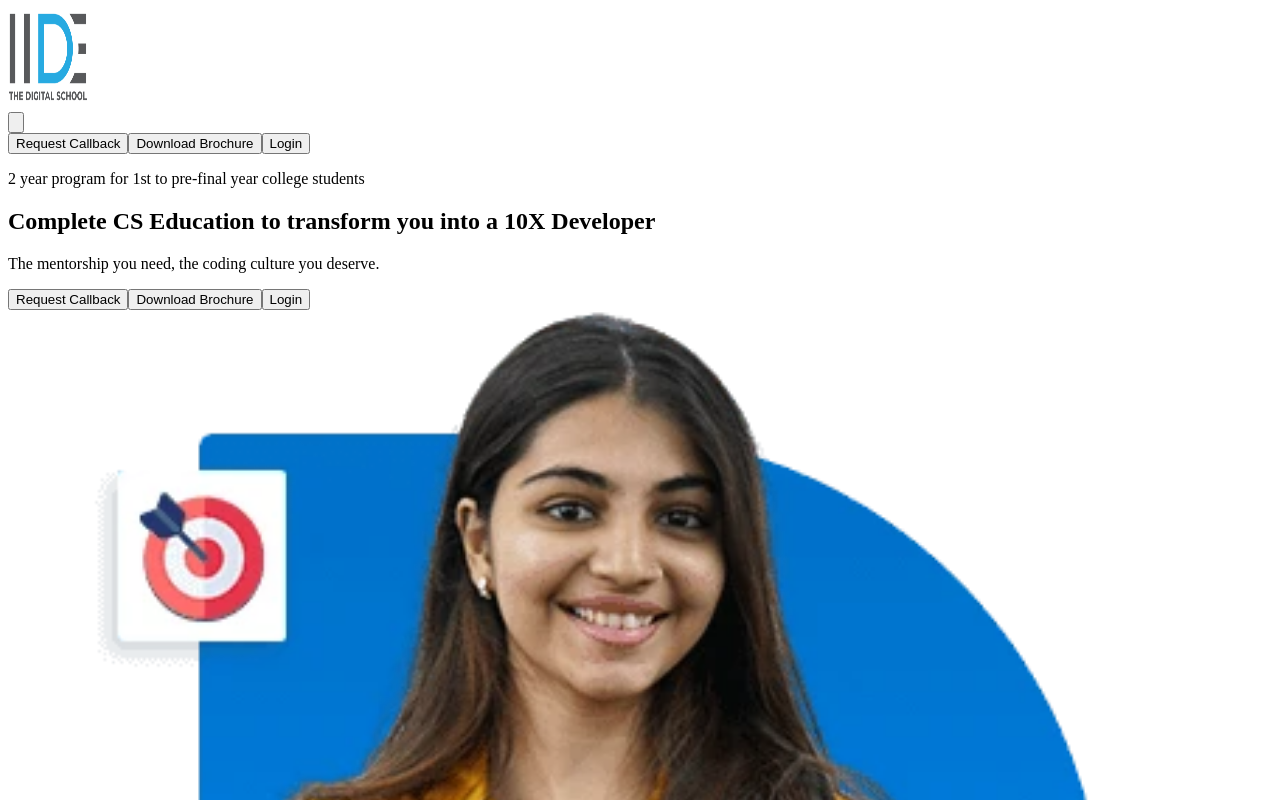
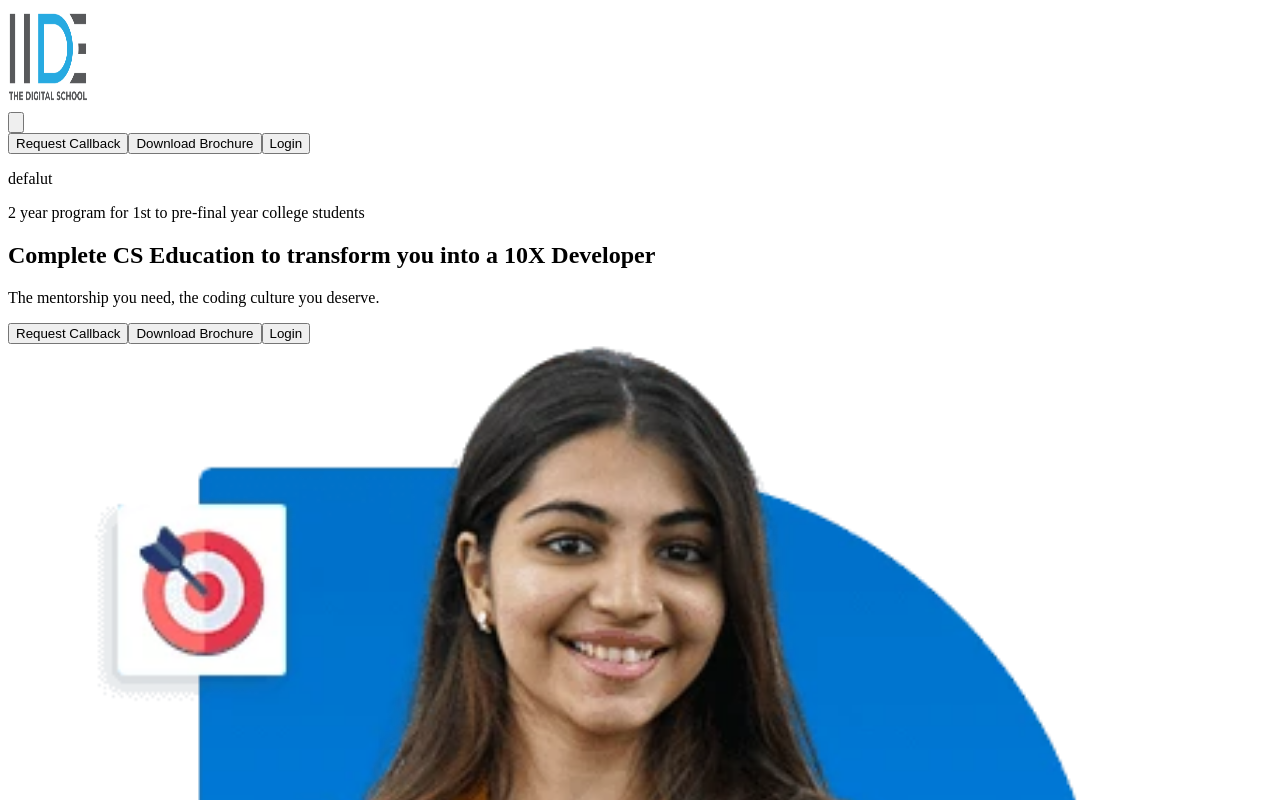
Before and after one commit to Dev-Sumit-Ambulkar/next-frontend-iide, a Next.js app: page /components/mainBanner in a window 1280 px wide. Shown: the top 800 px of the page. Built offline with nearby package versions, Linux system fonts and the light colour scheme.

Commit message:
Added default values

```diff
--- a/app/components/mainBanner/page.tsx
+++ b/app/components/mainBanner/page.tsx
@@ -14,7 +14,7 @@ export default function MainBanner() {
   const [isModalOpen, setIsModalOpen] = useState(false);
   const [isLoginOpen, setIsLoginOpen] = useState(false);
   const [showPopup, setShowPopup] = useState(false);
-  const [popupMessage, setPopupMessage] = useState({ mes: "", color: "" });
+  const [popupMessage, setPopupMessage] = useState({ mes: "defalut", color: "black" });
 
   const handleOpenModal = () => {
     setIsModalOpen(true);
--- a/app/layout/header/page.tsx
+++ b/app/layout/header/page.tsx
@@ -31,7 +31,7 @@ function Header() {
   const [isModalOpen, setIsModalOpen] = useState(false);
   const [isLoginOpen, setIsLoginOpen] = useState(false);
   const [showPopup, setShowPopup] = useState(false);
-  const [popupMessage, setPopupMessage] = useState({ mes: "", color: "" });
+  const [popupMessage, setPopupMessage] = useState({ mes: "defalut", color: "black" });
 
   const handleOpenModal = () => {
     setIsModalOpen(true);
@@ -73,6 +73,7 @@ function Header() {
     };
 
     const handleResponse = (response:any, successMessage:any, errorMessage:any) => {
+      console.log("response",response.data.status);
       if (response.data.status === 200) {
         setPopupMessage({ mes: successMessage, color: "bg-green-600" });
       } else {
@@ -82,6 +83,7 @@ function Header() {
     };
 
     const handleError = (errorMessage:any) => {
+      console.log("error", errorMessage);
       setPopupMessage({ mes: errorMessage, color: "bg-red-600" });
       setShowPopup(true);
     };
```
